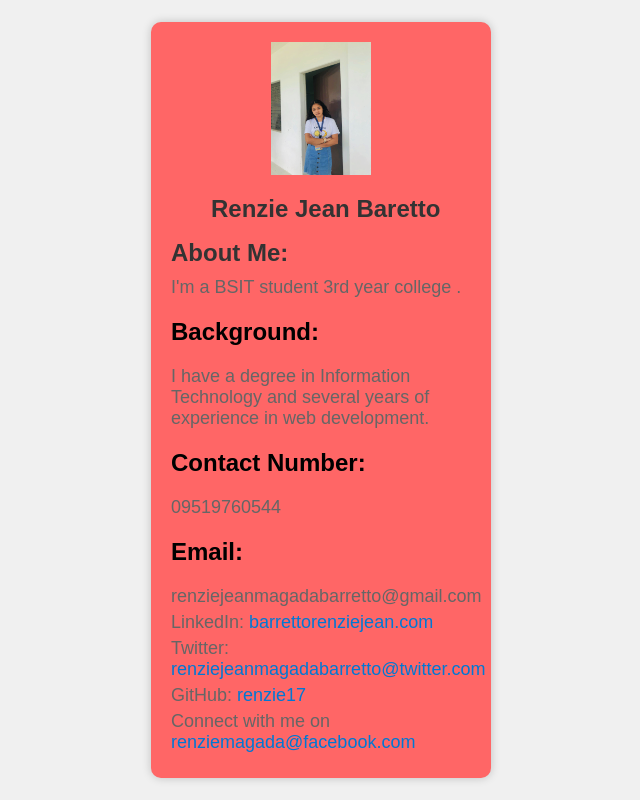
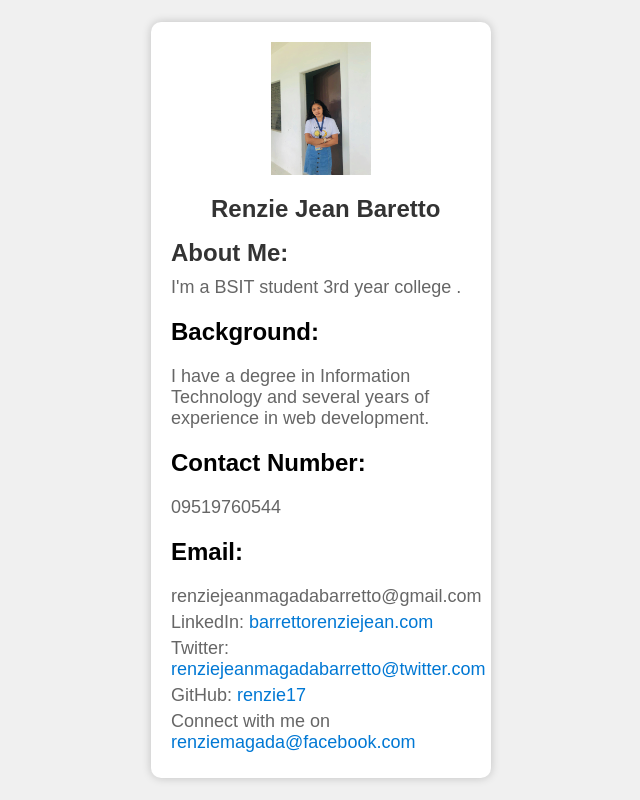
Before and after one commit to Renzie17/renzie.com, a plain HTML site: page index.html in a window 1280 px wide. Shown: the whole page, without its empty margins (319-959 px from the left). Drawn offline with Linux system fonts and the light colour scheme.

Commit message:
Update index.html

```diff
--- a/index.html
+++ b/index.html
@@ -15,7 +15,7 @@
             margin: 0;
         }
         .info-card {
-            background-color: #ff6666;
+            background-color: #ffffff;
             width: 300px;
             padding: 20px;
             border-radius: 10px;
```
